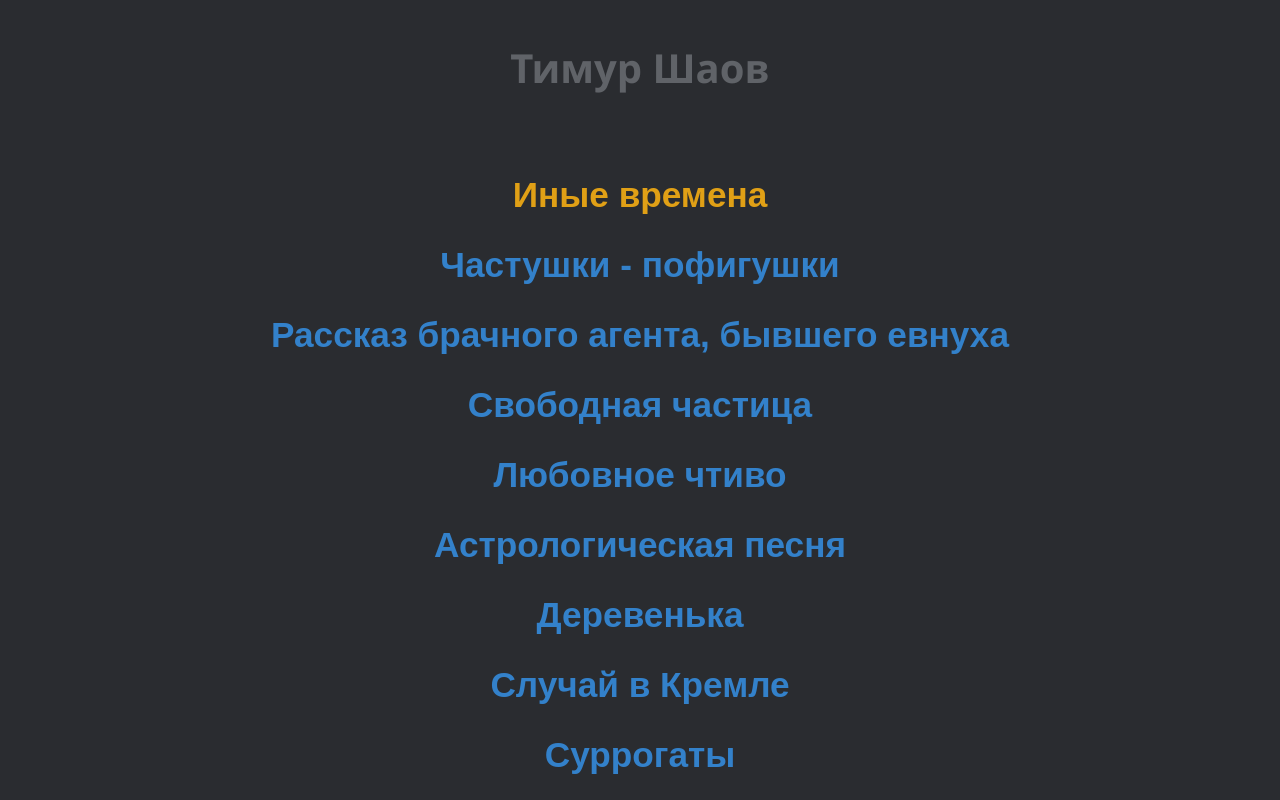
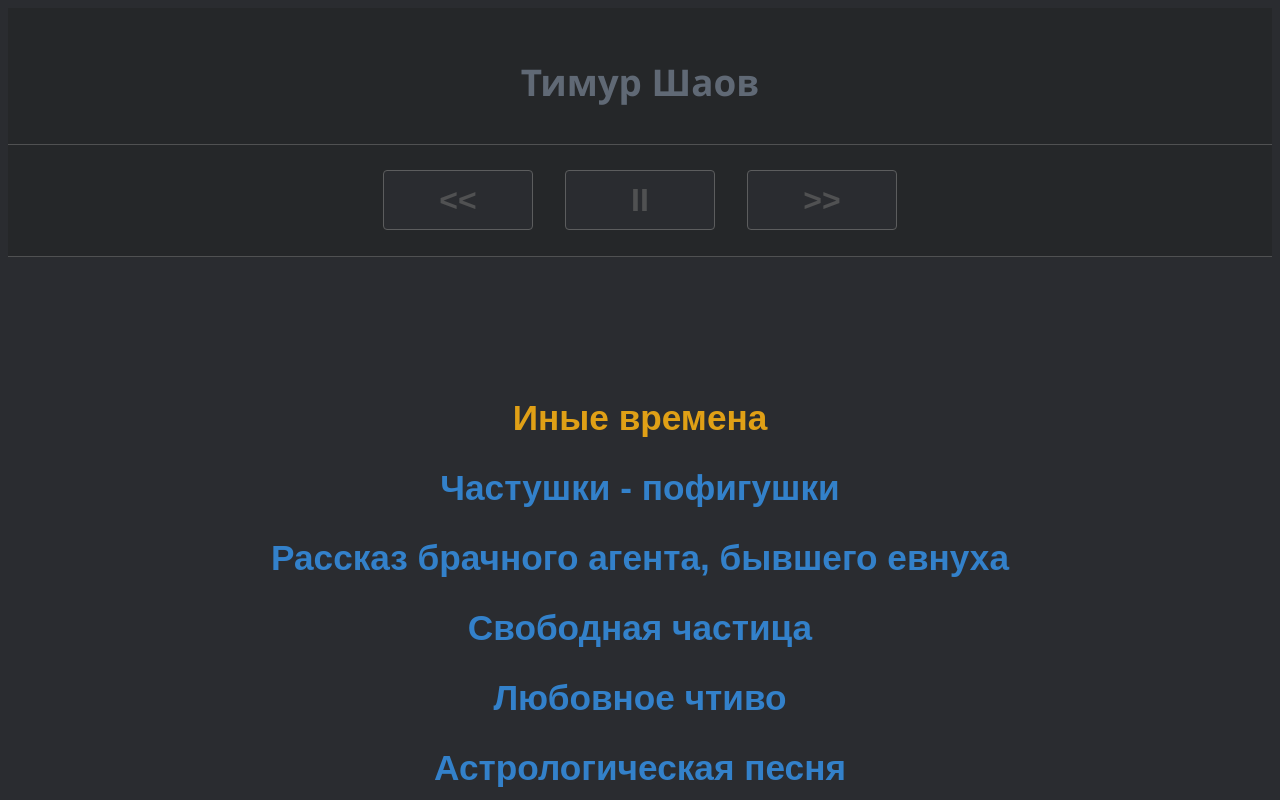
Before and after one commit to neBill/HTML_Player, a plain HTML site: page index.html in a window 1280 px wide. Both pictures are taken after a click on the button "Иные времена". Shown: the top 800 px of the page. Drawn offline with Linux system fonts and the light colour scheme.

Commit message:
Новый интерфейс, не доделаны кнопки предыдущий и следующий

```diff
--- a/index.html
+++ b/index.html
@@ -3,20 +3,34 @@
     <head>
         <title>Песенки</title>
         <link rel="stylesheet" type="text/css" href="style.css">
+            <meta charset="UTF-8">
+            <!-- <meta name="viewport" content="width=device-width, initial-scale=1.0">           -->
+            <title>Тест</title>
+        </head>
     </head>
-     <body>
+        <body>
 
-        <p>Тимур Шаов</p>
+            <div class="page">
+                <div class="header" >
 
-        <div class="songs-container" id="button-container"></div>
+                    <p>Тимур Шаов</p>
 
-        <div class="audio-player">
+                    <div class="player_container">
 
-            <audio controls id="mp3_source" autoplay="autoplay" >
-                <source src="" type="audio/mpeg"> Ваш браузер не поддерживает элемент audio. </source>
-            </audio>
-        </div>
-        <script src="script.js"></script>
+                        <button class="play_button" id="prev_track" onclick=""><<</button>
+                        <button class="play_button" id="playpause_button" onclick="playpauseTrack()">></button>
+                        <button class="play_button" id="next_track" onclick="">>></button>
 
-    </body>
+
+                    </div>
+                </div>
+
+                <div class="songs_container" id="buttons_container"></div>
+
+
+            </div>
+
+            <script src="script.js"></script>
+
+        </body>
 </html>
--- a/script.js
+++ b/script.js
@@ -23,6 +23,14 @@ const songs = {
   21 : 'Сказки нашего времени.mp3',
   22 : 'Волшебство виски.mp3'
 }
+
+let curr_track = document.createElement('audio');
+let isPlaying = false;
+let play_pause_btn = document.querySelector("#playpause_button");
+let next_btn = document.querySelector(".next-track");
+let prev_btn = document.querySelector(".prev-track");
+
+
 
 function getSource(id){
 
@@ -51,15 +59,26 @@ document.addEventListener('click', function(event){
 
   const className = event.target.className
 
-  if(className == 'song'){
+  if(className == 'song_button'){
 
     setColors()
 
     const songId = event.target.id
 
-    let filePath  = getSource(songId)
+    //let filePath  = getSource(songId)
 
-    document.getElementById('mp3_source').src = filePath
+    //document.getElementById('mp3_source').src = filePath
+
+    //autoplay="autoplay"
+
+    //curr_track.autoplay = true
+
+    loadTrack(songId)
+
+   // curr_track.src = filePath
+
+    //play_pause_btn.innerText = 'Pause';
+    playTrack()
 
     document.getElementById(songId).style.color = 'var(--button-pressed-color)'
 
@@ -70,9 +89,66 @@ document.addEventListener('click', function(event){
 function createButtons(count){
   for(let i = 0; i < count; i++){
     let btn = document.createElement('button')
+
+
     btn.innerText=songs[i].replace('.mp3', '')
-    btn.className = 'song'
+    btn.className = 'song_button'
     btn.id = i
-    document.querySelector('#button-container').appendChild(btn)
+    document.querySelector('#buttons_container').appendChild(btn)
   }
 }
+
+function playpauseTrack() {
+
+  if (!isPlaying) playTrack();
+  else pauseTrack();
+
+}
+
+function playTrack() {
+  // Play the loaded track
+  curr_track.play();
+  isPlaying = true;
+
+  // Replace icon with the pause icon
+  play_pause_btn.innerText = 'II';
+}
+
+function pauseTrack() {
+  // Pause the loaded track
+  curr_track.pause();
+  isPlaying = false;
+
+  // Replace icon with the play icon
+  play_pause_btn.innerText = '>';
+}
+
+function nextTrack() {
+
+  if (track_index < track_list.length - 1)
+    track_index += 1;
+  else track_index = 0;
+
+
+  loadTrack(track_index);
+  playTrack();
+}
+
+function prevTrack() {
+
+  if (track_index > 0)
+    track_index -= 1;
+  else track_index = track_list.length - 1;
+
+  loadTrack(track_index);
+  playTrack();
+}
+
+function loadTrack(track_index){
+
+  let filePath  = getSource(track_index)
+
+  curr_track.src = filePath
+
+
+}
--- a/style.css
+++ b/style.css
@@ -1,4 +1,11 @@
-.song{
+body{
+
+    background-color: rgb(42, 44, 48);
+    --button-pressed-color: #e0a016;
+    --button-color: rgb(51, 129, 202);
+
+}
+.song_button{
 
     background:none;
     border:none;
@@ -14,36 +21,39 @@
 
 
 }
+p{
 
-p{
-    color: rgb(96, 99, 104);
-    text-align: center;
     font-family: 'Segoe UI', Tahoma, Geneva, Verdana, sans-serif;
-    font-size: 2.5em;
+    font-size: 2.3em;
     font-weight: bold;
+    color: #606975;
 }
 
-body{
 
-    background-color: rgb(42, 44, 48);
-    --button-pressed-color: #e0a016;
-    --button-color: rgb(51, 129, 202);
 
+.page{
+    display: block;
 }
 
-.songs-container{
+.songs_container {
  text-align: center;
- padding-top: 2%;
- padding: 2% 5% 0% 5%;
+ /* background-color: rgb(133, 243, 210); */
+
+ /* padding: 2% 5% 0% 5%; */
+ /* padding-top: 4%; */
 
 
 }
 
-.audio-player{
+.player_container{
 
     text-align: center;
-    padding-top: 4%;
-    display: block;
+    padding: 2% 0% 2% 0%;
+    /* background-color: blueviolet; */
+    /* margin-top: 0%; */
+    border:solid rgb(80, 81, 82);
+    border-width:1px 0px;
+
 
 
 }
@@ -51,4 +61,41 @@ body{
 .song:hover {
 
     color: rgb(89, 181, 235);
-  }
+}
+
+.header {
+
+    background-color: rgb(37, 39, 41);
+    width: 100%;
+    text-align: center;
+    padding-top: 1%;
+    position: sticky;
+    top: 0px;
+    left: 0px;
+    z-index: 0;
+    margin-bottom: 10%;
+}
+
+.play_button {
+    text-align: center;
+    font-weight: bold;
+    color:  rgb(80, 81, 82);
+    font-size: 2em;
+    padding: 8px;
+    width: 150px;
+    height: 60px;
+    margin: 0px 14px;
+    background-color: rgb(42, 44, 48);
+    border:solid rgb(92, 93, 94);
+    border-width:0.5px;
+    border-radius: 4px;
+    -webkit-tap-highlight-color: rgba(167, 169, 170, 0);
+
+
+}
+.play_button:active{
+
+  color: rgb(255, 255, 255);
+
+
+}
```
